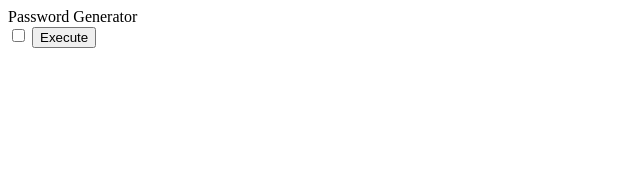
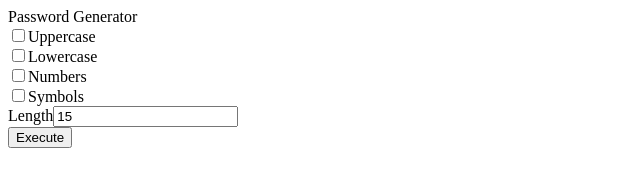
Before and after one commit to weecabin/PW-Generator, a website: page index.html in a window 1280 px wide. Both pictures are taken after a click on the button "Execute". Shown: the whole page, without its empty margins (0-640 px from the left). Drawn offline with Linux system fonts and the light colour scheme.

Commit message:
fleshed out the JavaScript

```diff
--- a/index.html
+++ b/index.html
@@ -5,8 +5,13 @@ Password Generator
 </head>
 <body>
 <form>
-<input id="upper "type="checkbox" value="Uppercase">
-<input type="button" value="Execute" onclick="pw()"/>
+<input id="upper "type="checkbox" value="Uppercase">Uppercase<br>
+<input id="lower "type="checkbox" value="Uppercase">Lowercase<br>
+<input id="numbers" type="checkbox" value="Uppercase">Numbers<br>
+<input id="symbols" type="checkbox" value="Uppercase">Symbols<br>
+Length<input id="len" type="test" value="15"><br>
+<input type="button" value="Execute" onclick="pw()"/><br><br>
+<p id="result"></p>
 </form>
 </body>
 </html>
--- a/pw.js
+++ b/pw.js
@@ -1,7 +1,11 @@
 function pw()
 {
-
-
+  let options = document.getElementById("lower").checked?"1":"";
+  options += document.getElementById("upper").checked?"1":"";
+  options += document.getElementById("numbers").checked?"1":"";
+  options += document.getElementById("symbols").checked?"1":"";
+  options+=","+ document.getElementById("length").value;
+  let newpw = PwGen(options);
 }
 
 function PwGen(options)
```
